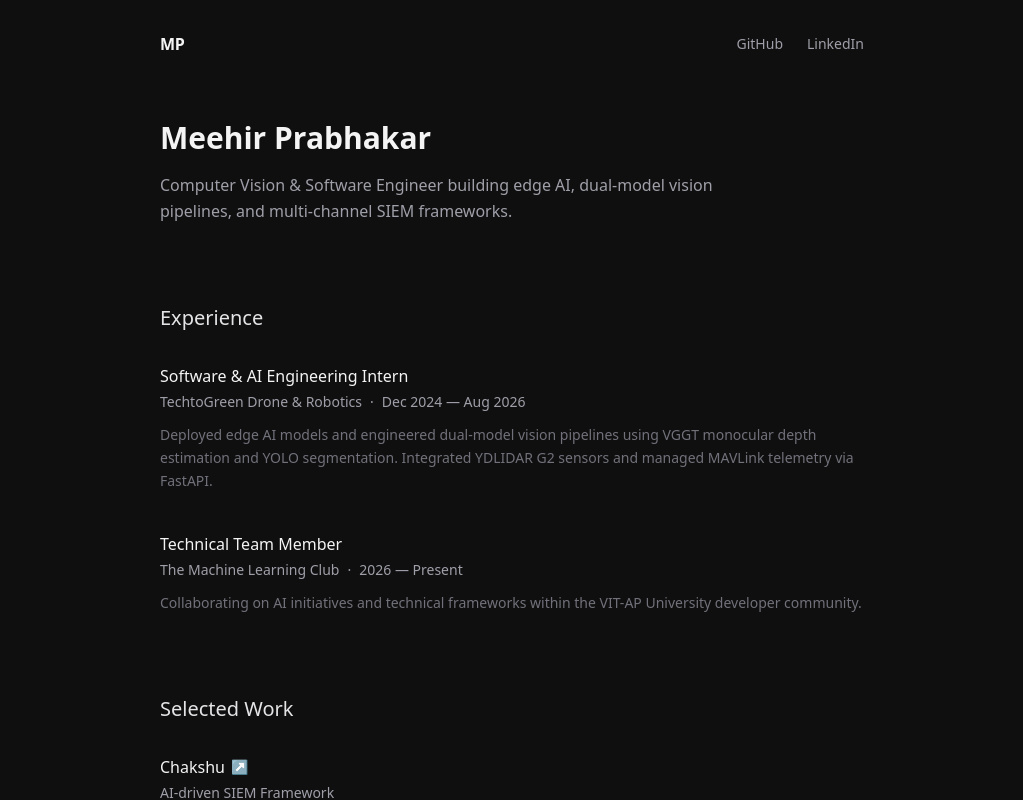
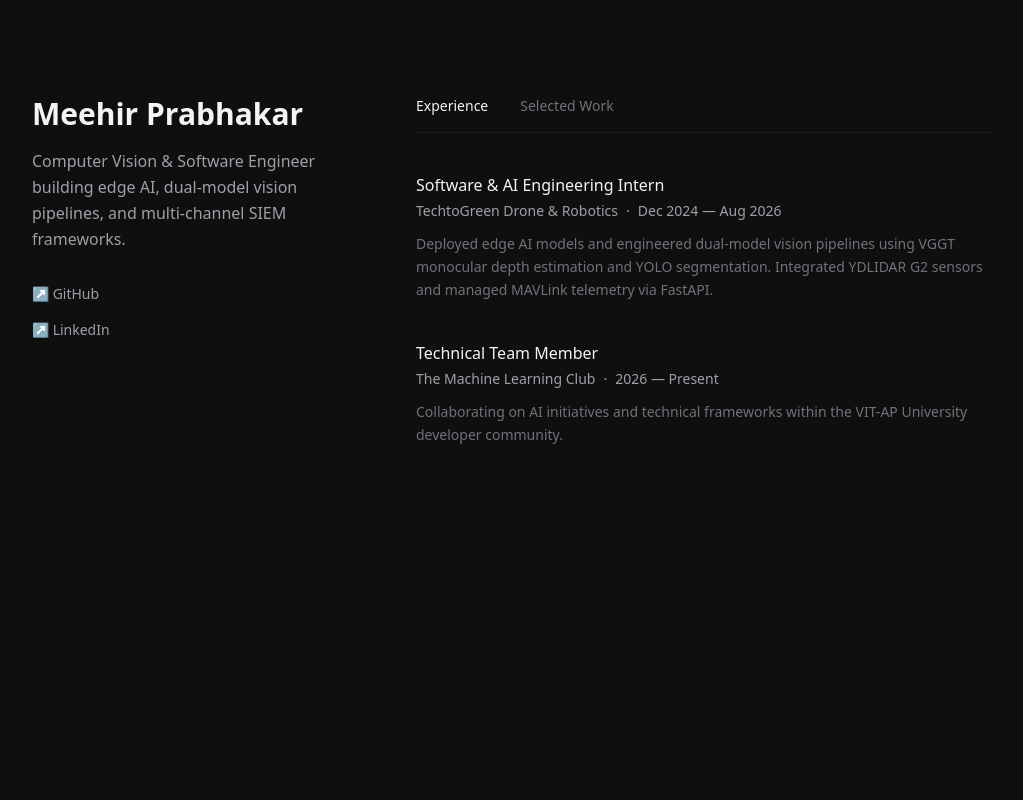
Before and after one commit to Meehir5907/portfolio, a Next.js app: page / in a window 1280 px wide. Shown: the top 800 px of the page, without its empty margins (128-1151 px from the left). Built offline with nearby package versions, Linux system fonts and the light colour scheme.

Commit message:
refactor the portfolio layout

```diff
--- a/app/layout.tsx
+++ b/app/layout.tsx
@@ -14,13 +14,6 @@ export default function RootLayout({
     return (
         <html lang="en">
             <body className="antialiased min-h-screen font-sans">
-                <nav className="p-8 pb-0 max-w-3xl mx-auto flex justify-between items-center">
-                    <span className="font-bold tracking-tight text-zinc-100">MP</span>
-                    <div className="flex gap-6 text-sm text-zinc-400">
-                        <a href="https://github.com/Meehir5907" className="hover:text-zinc-100 transition-colors">GitHub</a>
-                        <a href="https://linkedin.com/in/meehir-prabhakar" className="hover:text-zinc-100 transition-colors">LinkedIn</a>
-                    </div>
-                </nav>
                 {children}
             </body>
         </html>
--- a/app/page.tsx
+++ b/app/page.tsx
@@ -1,3 +1,7 @@
+"use client";
+
+import { useState } from "react";
+
 const experience = [
     {
         role: "Software & AI Engineering Intern",
@@ -9,7 +13,7 @@ const experience = [
         role: "Technical Team Member",
         company: "The Machine Learning Club",
         period: "2026 — Present",
-        description: "Collaborating on AI initiatives and technical frameworks within the VIT-AP University developer community."
+        description: "Collaborating on AI initiatives and technical frameworks within the VIT-AP University developer community.",
     },
 ];
 
@@ -41,23 +45,62 @@ const projects = [
 ];
 
 export default function Home() {
+    const [activeTab, setActiveTab] = useState<"experience" | "projects">("experience");
+
     return (
-        <main className="max-w-3xl mx-auto p-8 pt-16">
-            <header className="mb-20">
+        <main className="max-w-5xl mx-auto p-8 pt-16 md:pt-24 flex flex-col md:flex-row gap-16 md:gap-24">
+            <header className="md:w-1/3 md:sticky md:top-24 h-fit">
                 <h1 className="text-3xl font-semibold mb-4 text-zinc-100">
                     Meehir Prabhakar
                 </h1>
-                <p className="text-zinc-400 leading-relaxed max-w-xl">
+                <p className="text-zinc-400 leading-relaxed mb-8">
                     Computer Vision & Software Engineer building edge AI, dual-model vision pipelines, and multi-channel SIEM frameworks.
                 </p>
+                <div className="flex flex-col gap-4 text-sm text-zinc-400 font-medium">
+                    <a
+                        href="https://github.com/Meehir5907"
+                        target="_blank"
+                        rel="noopener noreferrer"
+                        className="hover:text-zinc-100 transition-colors inline-flex items-center gap-1.5 w-fit"
+                    >
+                        ↗ GitHub
+                    </a>
+                    <a
+                        href="https://linkedin.com/in/meehir-prabhakar"
+                        target="_blank"
+                        rel="noopener noreferrer"
+                        className="hover:text-zinc-100 transition-colors inline-flex items-center gap-1.5 w-fit"
+                    >
+                        ↗ LinkedIn
+                    </a>
+                </div>
             </header>
 
-            <section className="mb-20">
-                <h2 className="text-xl font-medium mb-8 text-zinc-200">Experience</h2>
+            <section className="md:w-2/3">
+                <div className="flex gap-8 mb-10 border-b border-zinc-800/50 pb-4">
+                    <button
+                        onClick={() => setActiveTab("experience")}
+                        className={`text-sm font-medium transition-colors ${activeTab === "experience"
+                                ? "text-zinc-100"
+                                : "text-zinc-500 hover:text-zinc-300"
+                            }`}
+                    >
+                        Experience
+                    </button>
+                    <button
+                        onClick={() => setActiveTab("projects")}
+                        className={`text-sm font-medium transition-colors ${activeTab === "projects"
+                                ? "text-zinc-100"
+                                : "text-zinc-500 hover:text-zinc-300"
+                            }`}
+                    >
+                        Selected Work
+                    </button>
+                </div>
 
                 <div className="flex flex-col gap-10">
-                    {experience.map((job, index) => (
-                        <article key={index} className="flex flex-col items-start">
+                    {activeTab === "experience" && experience.map((job, index) => (
+                        <article key={index} className="flex flex-col items-start animate-in fade-in slide-in-from-bottom-2 duration-500">
                             <h3 className="font-medium text-zinc-100">{job.role}</h3>
                             <div className="flex items-center gap-2 text-sm text-zinc-400 mt-1 mb-3">
                                 <span>{job.company}</span>
@@ -69,15 +112,9 @@ export default function Home() {
                             </p>
                         </article>
                     ))}
-                </div>
-            </section>
 
-            <section>
-                <h2 className="text-xl font-medium mb-8 text-zinc-200">Selected Work</h2>
-
-                <div className="flex flex-col gap-10">
-                    {projects.map((project, index) => (
-                        <article key={index} className="group flex flex-col items-start">
+                    {activeTab === "projects" && projects.map((project, index) => (
+                        <article key={index} className="group flex flex-col items-start animate-in fade-in slide-in-from-bottom-2 duration-500">
                             {project.link ? (
                                 <a
                                     href={project.link}
```
